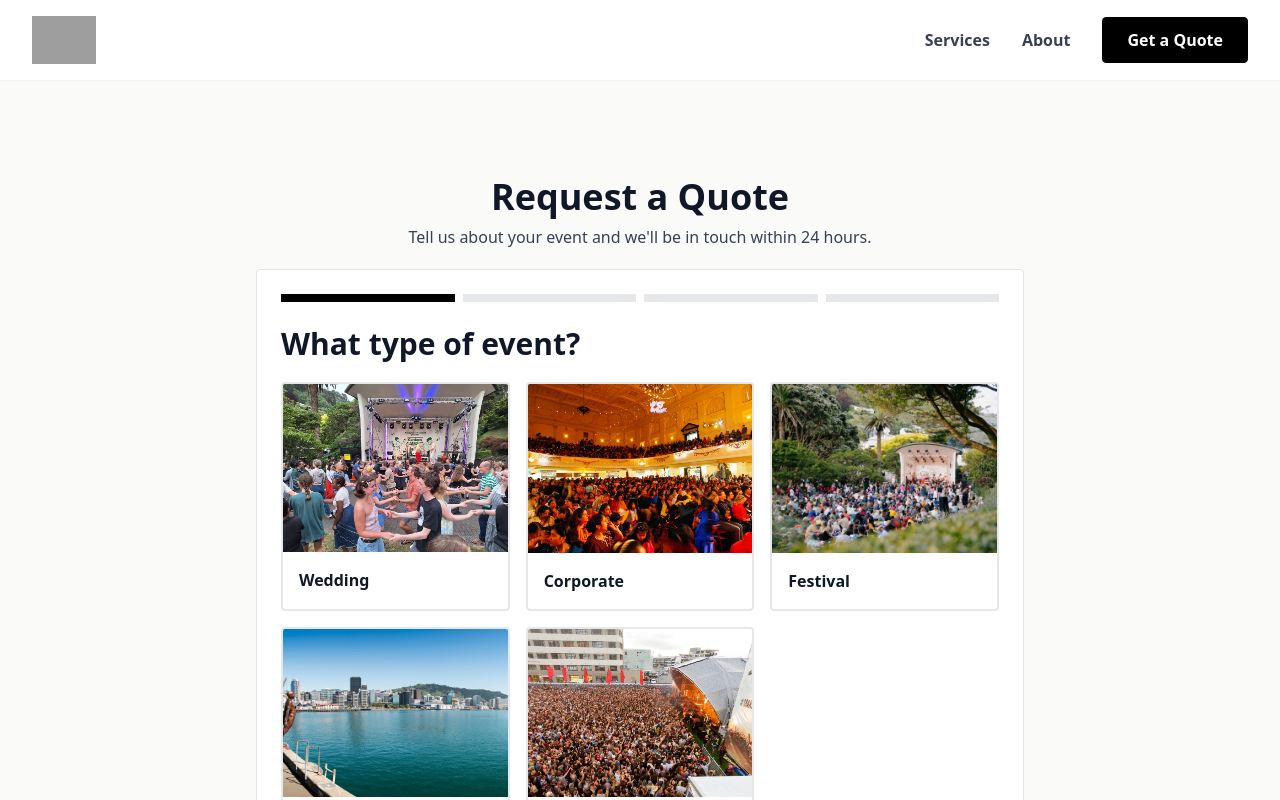
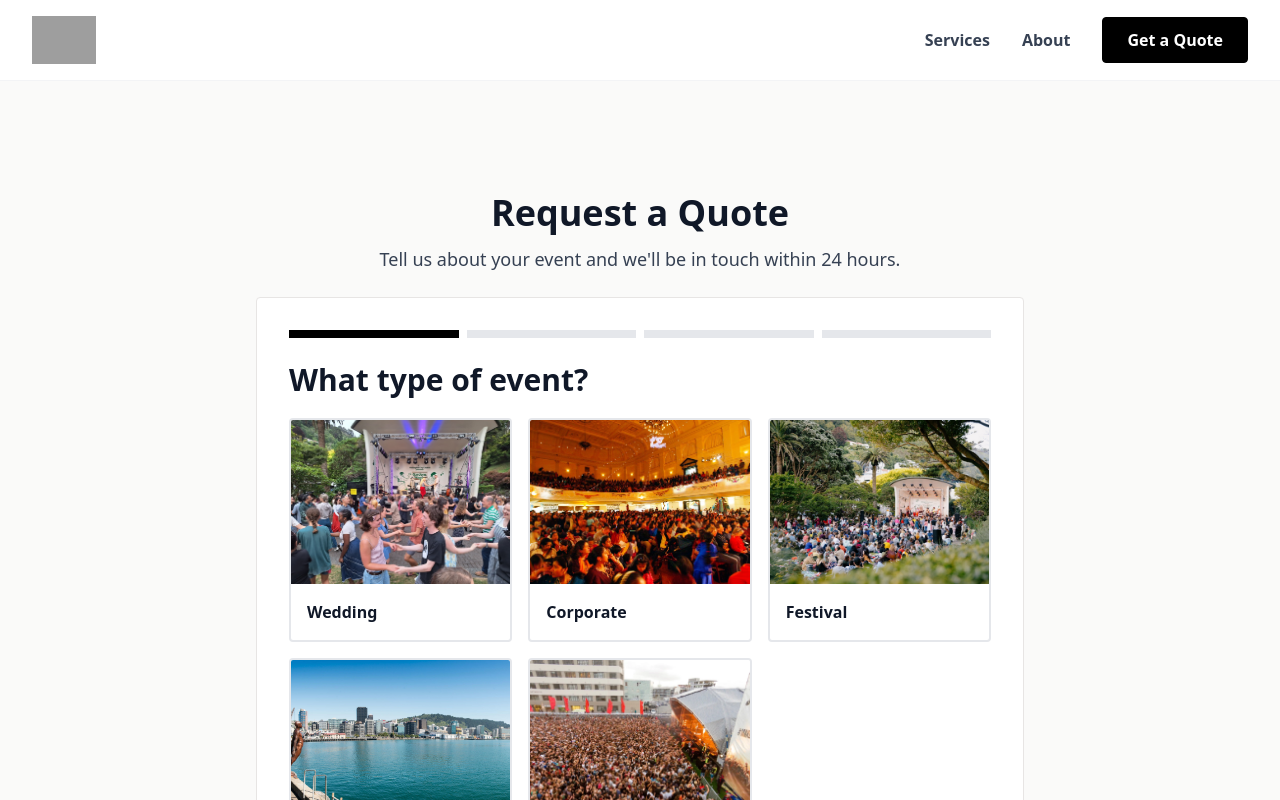
Before and after one commit to CARWHO/accent-productions-site, a Next.js app: page /inquiry in a window 1280 px wide. Shown: the top 800 px of the page. Built offline with nearby package versions, Linux system fonts and the light colour scheme; grey boxes are pictures that could not be loaded.

Commit message:
Updated styling + added animations

```diff
--- a/src/app/inquiry/page.tsx
+++ b/src/app/inquiry/page.tsx
@@ -372,14 +372,14 @@ function InquiryForm() {
 
 export default function InquiryPage() {
   return (
-    <main className="bg-stone-50 min-h-screen pt-24 lg:pt-24 pb-6 lg:pb-8 px-4 sm:px-6 lg:px-8">
+    <main className="bg-stone-50 min-h-screen pt-6 lg:pt-28 pb-8 lg:pb-12 px-4 sm:px-6 lg:px-8">
       <div className="max-w-3xl mx-auto">
-        <div className="mb-4 lg:mb-5 text-center">
-          <h1 className="text-3xl lg:text-4xl font-bold text-gray-900 mb-2">Request a Quote</h1>
-          <p className="text-gray-700 text-sm lg:text-base font-medium">Tell us about your event and we'll be in touch within 24 hours.</p>
+        <div className="mb-5 lg:mb-6 text-center">
+          <h1 className="text-3xl lg:text-4xl font-bold text-gray-900 mb-3">Request a Quote</h1>
+          <p className="text-gray-700 text-base lg:text-lg font-medium">Tell us about your event and we'll be in touch within 24 hours.</p>
         </div>
 
-        <div className="bg-white rounded-md border border-stone-200 p-5 lg:p-6">
+        <div className="bg-white rounded-md border border-stone-200 p-6 lg:p-8">
           <Suspense fallback={<div className="animate-pulse h-96 bg-stone-100 rounded-md" />}>
             <InquiryForm />
           </Suspense>
```
